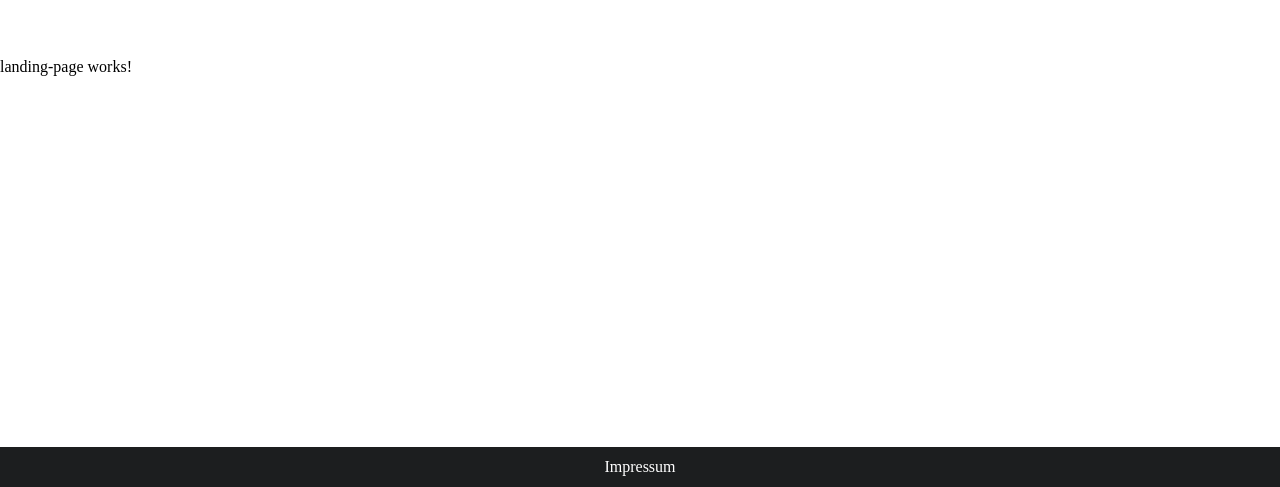
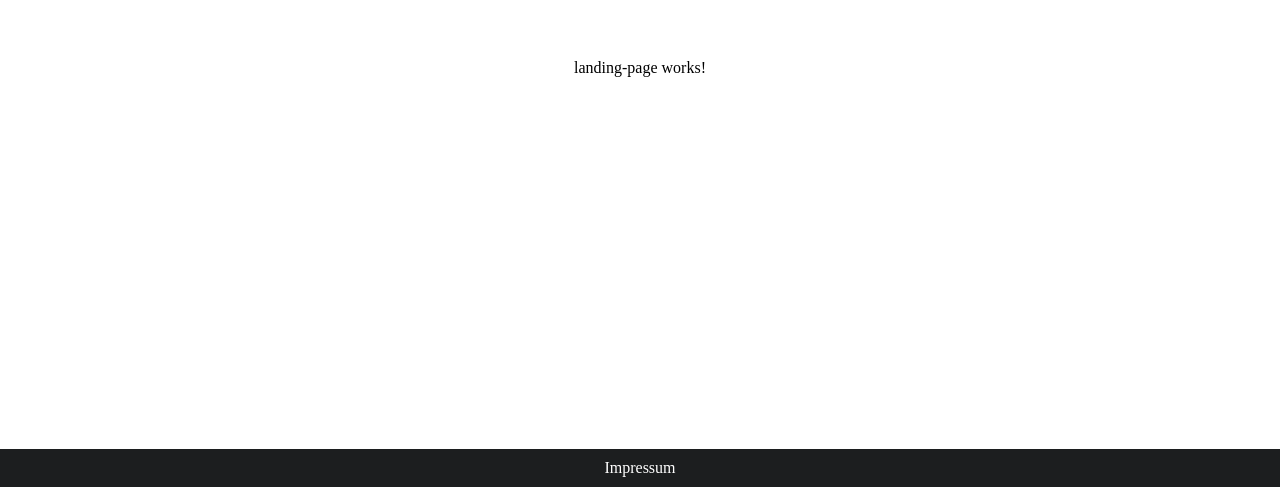
Before and after one commit to tats-faire/woertchen, an Angular app in the folder frontend/: page / in a window 1280 px wide. Shown: the part 313-800 px from the top of the page. Built offline with nearby package versions, Linux system fonts and the light colour scheme.

Commit message:
center landing page elements with flex

```diff
--- a/frontend/src/app/routes/landing-page/landing-page.sass
+++ b/frontend/src/app/routes/landing-page/landing-page.sass
@@ -0,0 +1,8 @@
+:host
+  height: 100%
+  display: flex
+  justify-content: center
+  align-items: center
+
+p
+  width: fit-content
```
